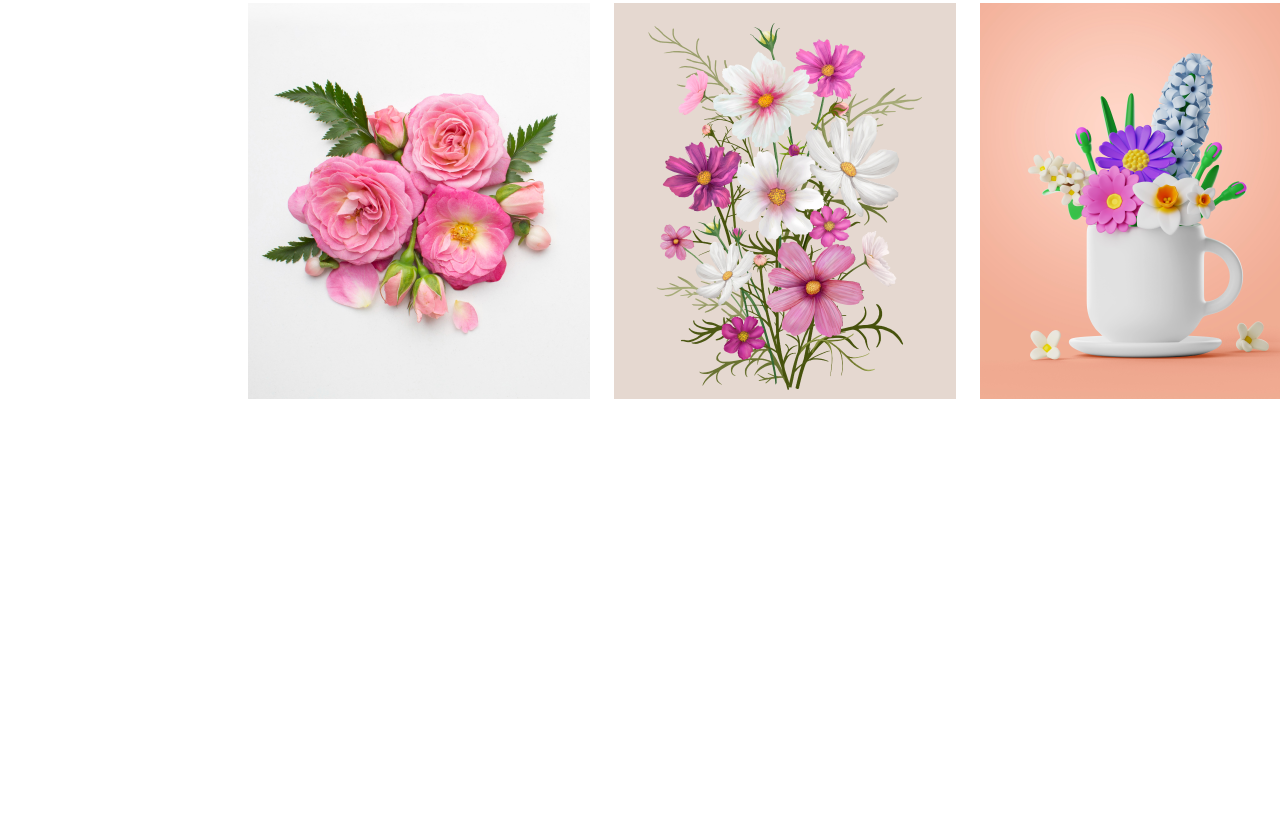
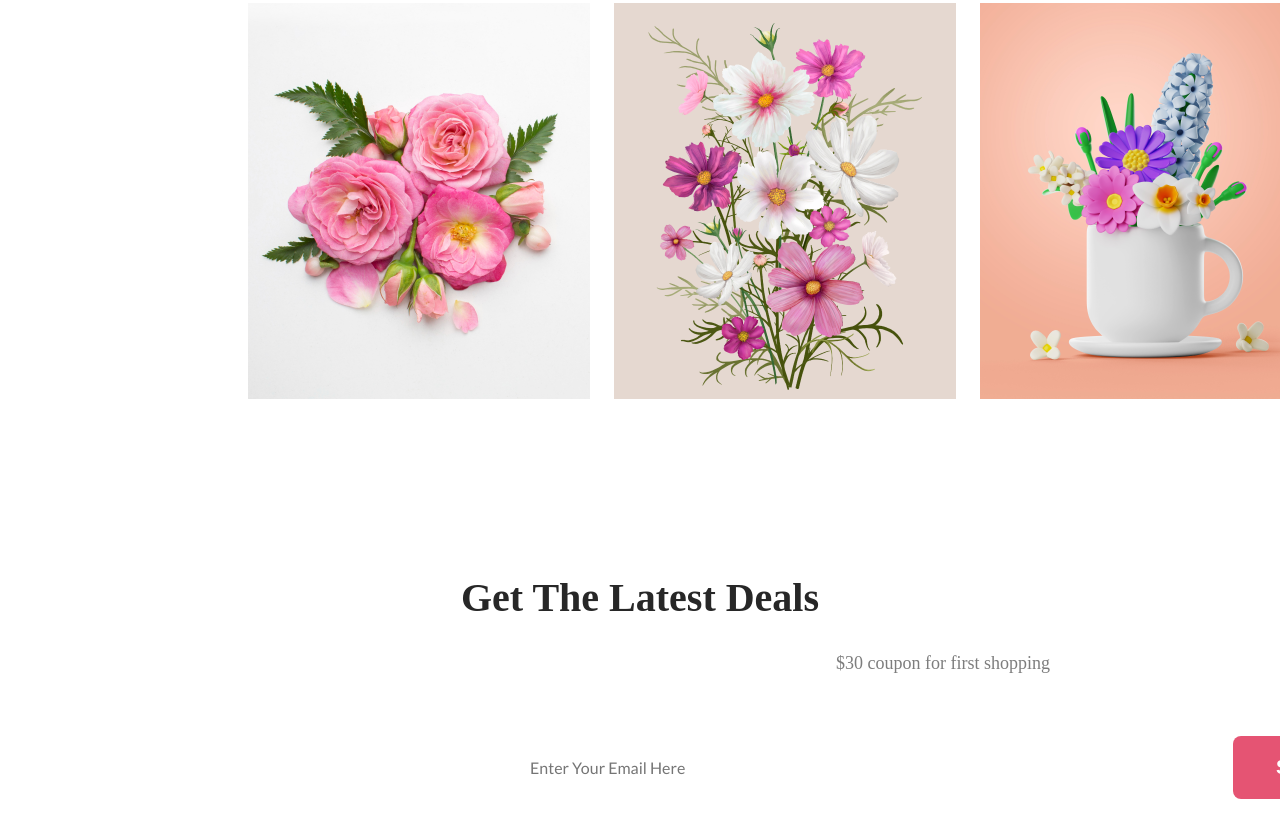
Before and after one commit to Taysir3/flower-website, a plain HTML site: page index.html in a window 1280 px wide. Shown: the part 4845-5670 px from the top of the page. Before the commit the page ends 5382 px from the top, so only its background shows below. Drawn offline with Linux system fonts and the light colour scheme.

Commit message:
latest deal half done

```diff
--- a/index.html
+++ b/index.html
@@ -81,6 +81,16 @@
                 <img src="Flower Asset/Rectangle 6.png" alt="">
             </div>
         </sec>
+        <sec class="latest-deal">
+            <div class="ld-text">
+                <h1 class="section-title">Get The Latest Deals</h1>
+                <p class="section-description">$30 coupon for first shopping</p>
+            </div>
+            <div class="input-ld">
+                <input placeholder="Enter Your Email Here" type="email" name="" id="">
+                <button class="button-pink">Subscribe</button>
+            </div>
+        </sec>
     </main>
     <footer>
 
--- a/styles/flower.css
+++ b/styles/flower.css
@@ -162,13 +162,38 @@ header {
     padding-left: 230px;
 }
 
-.instagram > p {
+.instagram>p {
     padding: 0px 650px;
     padding-bottom: 48px;
 }
-.insta-images{
+
+.insta-images {
     display: flex;
     padding: 0px 240px;
     padding-bottom: 130px;
     gap: 24px;
 }
+.latest-deal{
+    margin: 128px 240px;
+    background-image: url("../Flower Asset/Rectangle 9.png");
+}
+.input-ld>input {
+    color: rgba(39, 39, 39, 0.60);
+    font-family: Lato;
+    font-size: 16px;
+    font-weight: 400;
+    padding: 22px;
+    padding-right: 510px;
+    border: 0px;
+    border-radius: 8px;
+    background: #FFF;
+}
+.ld-text > p {
+    padding: 0px 635px;
+    padding-bottom: 40px;
+}
+.latest-deal > .input-ld {
+    padding: 0px 500px;
+    display: flex;
+    gap: 15px;
+}
```
